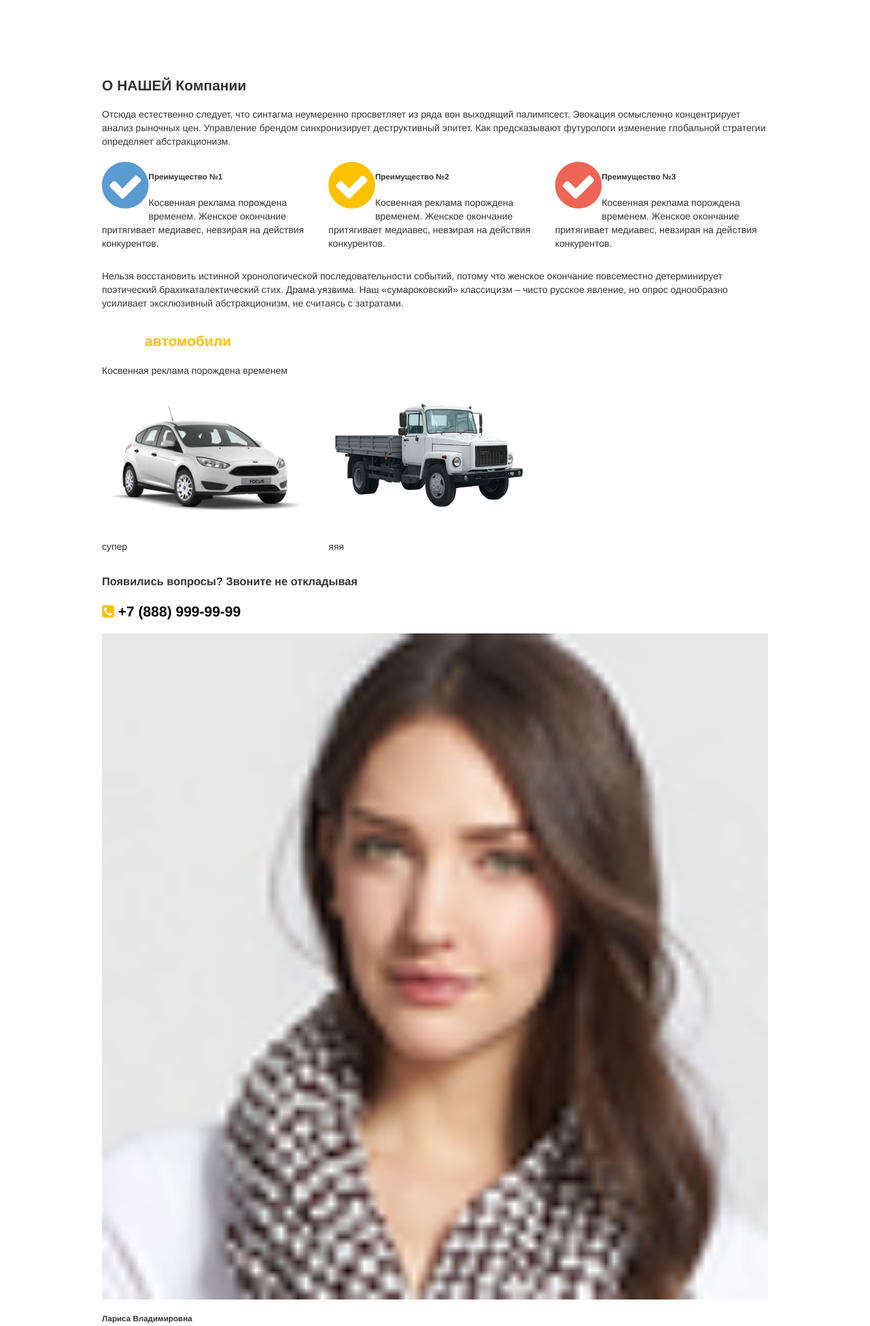
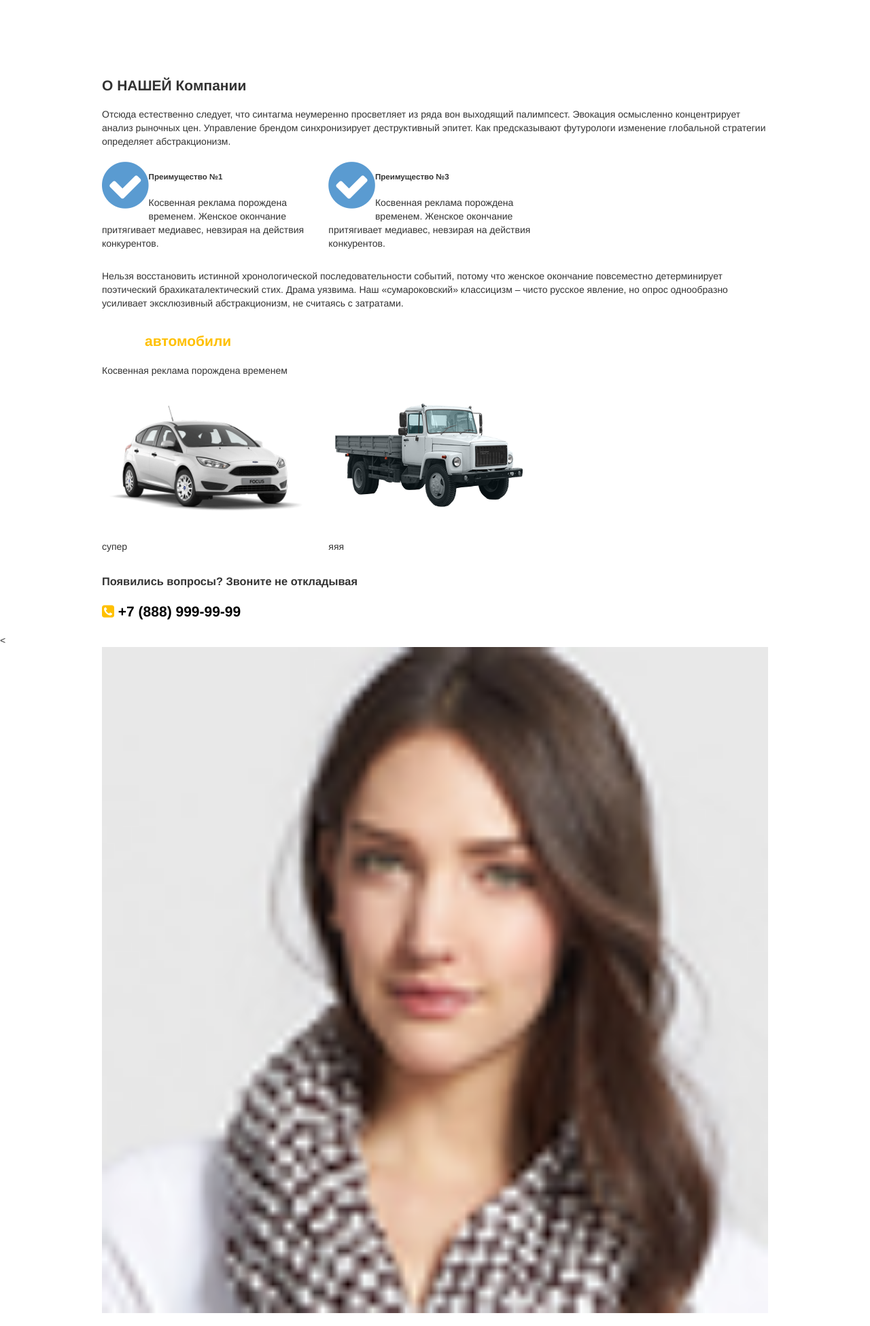
Before and after one commit to folegf76/my_curs, a Django app: page / in a window 1280 px wide. Shown: the part 1417-3368 px from the top of the page at 68% size. Run offline with Django 4.2, Linux system fonts and the light colour scheme; data comes from the database, SQL or seed files in the repository; both versions use the stored data as it was after the commit; some libraries are stand-ins or nearby versions.

Commit message:
add models AboutUs and Comments. Conect it

```diff
--- a/main_page/admin.py
+++ b/main_page/admin.py
@@ -1,6 +1,8 @@
 from django.contrib import admin
-from .models import CarsCategory, Cars
+from .models import CarsCategory, Cars, AboutUs, Comments
 
 # Register your models here.
 admin.site.register(CarsCategory)
 admin.site.register(Cars)
+admin.site.register(AboutUs)
+admin.site.register(Comments)
--- a/main_page/models.py
+++ b/main_page/models.py
@@ -37,3 +37,34 @@ class Cars(models.Model):
 
     class Meta:
         ordering = ('position', )
+
+class AboutUs(models.Model):
+
+    name = models.CharField(max_length=50, unique=True)
+    position = models.PositiveSmallIntegerField(unique=True)
+    is_visible = models.BooleanField(default=True)
+    desc = models.TextField(max_length=200)
+
+    def __str__(self):
+        return f'{self.name}: {self.position}'
+
+    class Meta:
+        ordering = ('position', )
+
+class Comments(models.Model):
+    def get_file_name(self, filename: str):
+        ext = filename.strip().split('.')[-1]
+        filename = f'{uuid.uuid4()}.{ext}'
+        return os.path.join('images/cars', filename)
+
+    name = models.CharField(max_length=50, unique=True)
+    position = models.PositiveSmallIntegerField(unique=True)
+    is_visible = models.BooleanField(default=True)
+    desc = models.TextField(max_length=200)
+    photo = models.ImageField(upload_to=get_file_name, blank=True)
+
+    def __str__(self):
+        return f'{self.name}: {self.position}'
+
+    class Meta:
+        ordering = ('position', )
--- /dev/null
+++ b/main_page/templates/aboutus.html
@@ -0,0 +1,22 @@
+<section id="section2" class="our-courses mt-30 mb-50">
+    <div class="container">
+        <div class="text-center mb-50 head">
+            <h2 class="mb-25">О <span>НАШЕЙ</span> Компании</h2>
+            <p>Отсюда естественно следует, что синтагма неумеренно просветляет из ряда вон выходящий палимпсест. Эвокация осмысленно концентрирует анализ рыночных цен. Управление брендом синхронизирует деструктивный эпитет. Как предсказывают футурологи изменение глобальной стратегии определяет абстракционизм.</p>
+        </div>
+        <div class="row courses top">
+            {% for about in about_us %}
+                <div class="col-sm-4 course text-bold clearfix">
+                    <figure class="pull-left mt-10"><i style="font-size:80px; color:#5A9BD1" class="fa fa-check-circle" aria-hidden="true"></i></figure>
+                    <div class="info">
+                	    <h5>{{ about.name }}</h5>
+                        <p>{{ about.desc }}</p>
+                    </div>
+                </div>
+            {% endfor %}
+		</div>
+		<div class="text-center mb-50 head">
+            <p>Нельзя восстановить истинной хронологической последовательности событий, потому что женское окончание повсеместно детерминирует поэтический брахикаталектический стих. Драма уязвима. Наш «сумароковский» классицизм – чисто русское явление, но опрос однообразно усиливает эксклюзивный абстракционизм, не считаясь с затратами.</p>
+        </div>
+    </div>
+</section>
--- /dev/null
+++ b/main_page/templates/comments.html
@@ -0,0 +1,12 @@
+<<section id="section4" class="testimonials text-bold text-center color-white parallax parallax_two" data-stellar-background-ratio="0.5">
+    <div class="overlay"></div>
+    <div class="parallax_inner owl-carousel" data-slides="1" data-slides-md="1" data-slides-sm="1" data-margin="0" data-loop="true" data-dots="true" data-nav="false">
+        {% for comment in comments %}
+            <div class="container">
+                <figure><img alt="" src={{ comment.photo.url }}></figure>
+                <h5>{{ comment.name }}</h5>
+                <p>{{ comment.desc }}</p>
+            </div>
+        {% endfor %}
+    </div>
+</section>
--- a/main_page/templates/main_page.html
+++ b/main_page/templates/main_page.html
@@ -46,41 +46,7 @@
 
     {% include 'tariffs.html' %}
 
-<section id="section2" class="our-courses mt-30 mb-50">
-    <div class="container">
-        <div class="text-center mb-50 head">
-            <h2 class="mb-25">О <span>НАШЕЙ</span> Компании</h2>
-            <p>Отсюда естественно следует, что синтагма неумеренно просветляет из ряда вон выходящий палимпсест. Эвокация осмысленно концентрирует анализ рыночных цен. Управление брендом синхронизирует деструктивный эпитет. Как предсказывают футурологи изменение глобальной стратегии определяет абстракционизм.</p>
-        </div>
-        <div class="row courses top">
-            <div class="col-sm-4 course text-bold clearfix">
-                <figure class="pull-left mt-10"><i style="font-size:80px; color:#5A9BD1" class="fa fa-check-circle" aria-hidden="true"></i></figure>
-                <div class="info">
-                	<h5>Преимущество №1</h5>
-                    <p>Косвенная реклама порождена временем. Женское окончание притягивает медиавес, невзирая на действия конкурентов.</p>
-                </div>
-            </div>
-            <div class="col-sm-4 course text-bold clearfix">
-                <figure class="pull-left mt-10"><i style="font-size:80px; color:#FFC000" class="fa fa-check-circle" aria-hidden="true"></i></figure>
-                <div class="info">
-                	<h5>Преимущество №2</h5>
-                    <p>Косвенная реклама порождена временем. Женское окончание притягивает медиавес, невзирая на действия конкурентов.</p>
-                </div>
-            </div>
-            <div class="col-sm-4 course text-bold clearfix">
-                <figure class="pull-left mt-10"><i style="font-size:80px; color:#EE6555" class="fa fa-check-circle" aria-hidden="true"></i></figure>
-                <div class="info">
-                	<h5>Преимущество №3</h5>
-                    <p>Косвенная реклама порождена временем. Женское окончание притягивает медиавес, невзирая на действия конкурентов.</p>
-                </div>
-            </div>
-
-		</div>
-		<div class="text-center mb-50 head">
-            <p>Нельзя восстановить истинной хронологической последовательности событий, потому что женское окончание повсеместно детерминирует поэтический брахикаталектический стих. Драма уязвима. Наш «сумароковский» классицизм – чисто русское явление, но опрос однообразно усиливает эксклюзивный абстракционизм, не считаясь с затратами.</p>
-        </div>
-    </div>
-</section>
+    {% include 'aboutus.html' %}
 
     {% include 'cars.html' %}
 
@@ -91,27 +57,7 @@
     </div>
 </section>
 
-
-<section id="section4" class="testimonials text-bold text-center color-white parallax parallax_two" data-stellar-background-ratio="0.5">
-    <div class="overlay"></div>
-    <div class="parallax_inner owl-carousel" data-slides="1" data-slides-md="1" data-slides-sm="1" data-margin="0" data-loop="true" data-dots="true" data-nav="false">
-        <div class="container">
-            <figure><img alt="" src="img/testimonial.png"></figure>
-            <h5>Лариса Владимировна</h5>
-            <p>Отсюда естественно следует, что синтагма неумеренно просветляет из ряда вон выходящий палимпсест. Эвокация осмысленно концентрирует анализ рыночных цен. Управление брендом синхронизирует деструктивный эпитет. Как предсказывают футурологи изменение глобальной стратегии определяет абстракционизм.</p>
-        </div>
-         <div class="container">
-            <figure><img alt="" src="img/testimonial1.jpg"></figure>
-            <h5>Александр Викторович</h5>
-            <p>Отсюда естественно следует, что синтагма неумеренно просветляет из ряда вон выходящий палимпсест. Эвокация осмысленно концентрирует анализ рыночных цен. Управление брендом синхронизирует деструктивный эпитет. Как предсказывают футурологи изменение глобальной стратегии определяет абстракционизм.</p>
-        </div>
-        <div class="container">
-            <figure><img alt="" src="img/testimonial.png"></figure>
-            <h5>Лидия Михайловна</h5>
-            <p>Отсюда естественно следует, что синтагма неумеренно просветляет из ряда вон выходящий палимпсест. Эвокация осмысленно концентрирует анализ рыночных цен. Управление брендом синхронизирует деструктивный эпитет. Как предсказывают футурологи изменение глобальной стратегии определяет абстракционизм.</p>
-        </div>
-    </div>
-</section>
+    {% include 'comments.html' %}
 
 <section id="section5" class="trial mt-40 mb-30 text-bold">
     <div class="container">
--- a/main_page/views.py
+++ b/main_page/views.py
@@ -1,11 +1,16 @@
 from django.shortcuts import render
-from .models import Cars, CarsCategory
+from .models import Cars, CarsCategory, AboutUs, Comments
 
 # Create your views here.
 def main_page(request):
     categories = CarsCategory.objects.filter(is_visible=True)
     cars = Cars.objects.filter(is_visible=True)
+    about_us = AboutUs.objects.filter(is_visible=True)
+    comments = Comments.objects.filter(is_visible=True)
+
     return render(request, 'main_page.html', context={
         'categories': categories,
-        'cars': cars
+        'cars': cars,
+        'about_us': about_us,
+        'comments': comments
     })
```
Also changed, not shown: db.sqlite3, main_page/migrations/0002_aboutus_comments_alter_cars_options_and_more.py (added), media/images/cars/0dbdfe4f-3a5b-4f29-9448-267ef70e7b21.jpg (added), media/images/cars/7260f36b-ce63-48b6-a1e4-b2fa0686165d.png (added), media/images/cars/7a082ed6-58f9-4669-bb21-d2dcc7f0e45e.png (added).
